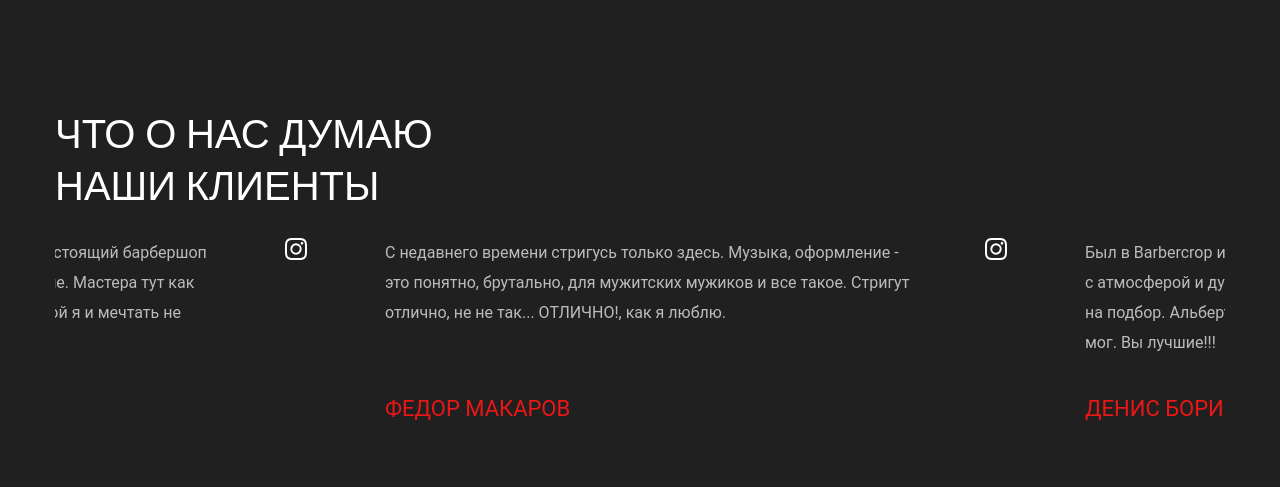
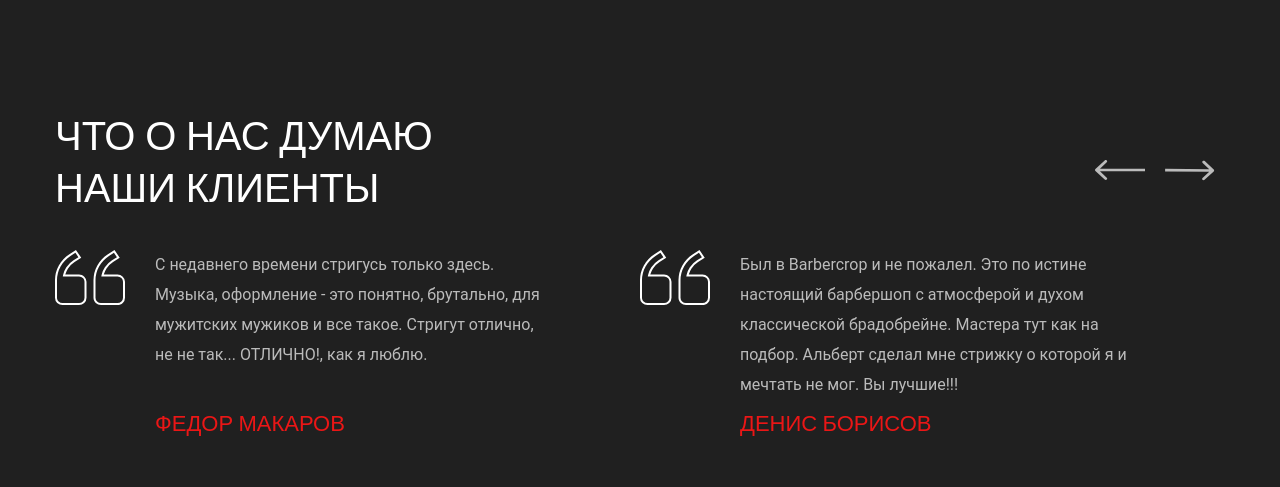
Before and after one commit to DeathWalker47/barbercrop, a website: page app/about.html in a window 1280 px wide. Shown: the part 3525-4012 px from the top of the page. Drawn offline with nearby package versions, Linux system fonts and the light colour scheme; files that its build step writes are made by us from their sources.

Commit message:
подправил свайпер слайдер в блоке отзывы

```diff
--- a/app/about.html
+++ b/app/about.html
@@ -104,10 +104,10 @@
                   <p class="about__name">
                     Антон Бойцов
                   </p>
+                </a>
                   <p class="about__profession">
                     Лучший барбер
                   </p>
-                </a>
               </div>
               <div class="about__item">
                 <a class="about__link-img" href="#">
@@ -120,10 +120,10 @@
                   <p class="about__name">
                     Борис Немцов
                   </p>
+                </a>
                   <p class="about__profession">
                     Стилист
                   </p>
-                </a>
               </div>
               <div class="about__item">
                 <a class="about__link-img" href="#">
@@ -136,10 +136,10 @@
                   <p class="about__name">
                     Альберт Штольц
                   </p>
+                </a>
                   <p class="about__profession">
                     барбер
                   </p>
-                </a>
               </div>
             </div>
           </div>
@@ -178,7 +178,7 @@
       <section class="our-services">
         <div class="container">
           <div class="our-services__top">
-            <h2 class="our-services__title">
+            <h2 class="our-services__title title">
               что мы предоставляем
             </h2>
             <a class="our-services__link" href="#">
@@ -271,8 +271,17 @@
 
             <div class="swiper reviews-slider">
 
+              <div class="swiper-button-prev">
+                <svg width="50" height="20" viewBox="0 0 50 20" fill="none" xmlns="http://www.w3.org/2000/svg">
+                  <path fill-rule="evenodd" clip-rule="evenodd" d="M9.69445 19.6023L0.426543 10.9602C-0.142182 10.4299 -0.142182 9.5701 0.426543 9.03978L9.69445 0.397739C10.2632 -0.13258 11.1853 -0.13258 11.754 0.397739C12.3227 0.928058 12.3227 1.78787 11.754 2.31819L4.97216 8.64204L50 8.64203L50 11.358L4.97216 11.358L11.754 17.6818C12.3227 18.2121 12.3227 19.0719 11.754 19.6023C11.1853 20.1326 10.2632 20.1326 9.69445 19.6023Z" fill="#BBBBBB"/>
+                  </svg>
+              </div>
+              <div class="swiper-button-next">
+                <svg width="51" height="21" viewBox="0 0 51 21" fill="none" xmlns="http://www.w3.org/2000/svg">
+                  <path fill-rule="evenodd" clip-rule="evenodd" d="M40.518 0.849364L49.7007 9.58181C50.2642 10.1177 50.2558 10.9775 49.6819 11.5022L40.3298 20.053C39.7559 20.5777 38.8338 20.5687 38.2703 20.0328C37.7068 19.4969 37.7153 18.6371 38.2892 18.1124L45.1326 11.8553L0.106951 11.4141L0.133568 8.69826L45.1593 9.13955L38.4397 2.74954C37.8762 2.21367 37.8847 1.3539 38.4585 0.82918C39.0324 0.304461 39.9545 0.313498 40.518 0.849364Z" fill="#BBBBBB"/>
+                  </svg>
+              </div>
               <div class="swiper-wrapper">
-
                 <div class="swiper-slide reviews-slider__item">
                   <p class="reviews-slider__text">
                     С недавнего времени стригусь только здесь.
--- a/app/js/main.js
+++ b/app/js/main.js
@@ -25,10 +25,12 @@ new Swiper('.reviews-slider',{
   loop:true,
   slidesPerView: 2,
   speed: 1500,
-  /* navigation: {
+  /* spaceBetween: 70, */
+  grabCursor: true,
+  navigation: {
     nextEl: '.swiper-button-next',
     prevEl: '.swiper-button-prev',
-  }, */
+  },
  });
 
  var mixer = mixitup('.gallery__cases', {
--- a/app/scss/_vars.scss
+++ b/app/scss/_vars.scss
@@ -18,6 +18,10 @@ $bg:#202020;
   display: inline-block;
   cursor: pointer;
   border: none;
+  transition: all .3s linear;
+  &:hover{
+    background-color: rgb(180 0 0);
+  }
 }
 
 
--- a/app/scss/style.scss
+++ b/app/scss/style.scss
@@ -356,6 +356,7 @@
   z-index: 1;
   &__img-link{
     width: 370px;
+    display: block;
     margin-bottom: 34px;
   }
   &__img{
@@ -614,15 +615,15 @@ margin-bottom: 35px;
   &__title{
     max-width: 400px;
     margin-bottom: 30px;
+    margin-bottom: -140px;
   }
 }
 
 .reviews-slider{
+  padding-top: 90px;
   &__item{
-    max-width: 530px;
+    max-width: 630px;
     width: 100%;
-    padding-left: 100px;
-    margin-right: 70px;
     position: relative;
     &::before{
       content: '';
@@ -631,13 +632,15 @@ margin-bottom: 35px;
       left: 0;
       width: 70px;
       height: 55px;
-      background-image: url('../images/icon/inst.svg');
+      background-image: url('../images/icon/bq.svg');
       background-repeat: no-repeat;
     }
   }
   &__text{
+    padding-left: 100px;
     min-height: 150px;
     overflow: auto;
+    max-width: 400px;
     margin-bottom: 5px;
   }
   &__name{
@@ -645,6 +648,24 @@ margin-bottom: 35px;
     line-height: 32px;
     text-transform: uppercase;
     color: $accent;
+    padding-left: 100px;
+    @extend %oswald-500;
+  }
+  .swiper-button-prev, .swiper-button-next{
+    width: 50px;
+    top: 10px;
+    &::after{
+      display: none;
+    }
+    &:hover{
+      svg path{
+        fill: $accent;
+      }
+    }
+  }
+  .swiper-button-prev{
+    left: auto;
+    right: 80px;
   }
 }
 
```
Also changed, not shown: app/index.html (+0 -1 lines), app/js/main.min.js.
